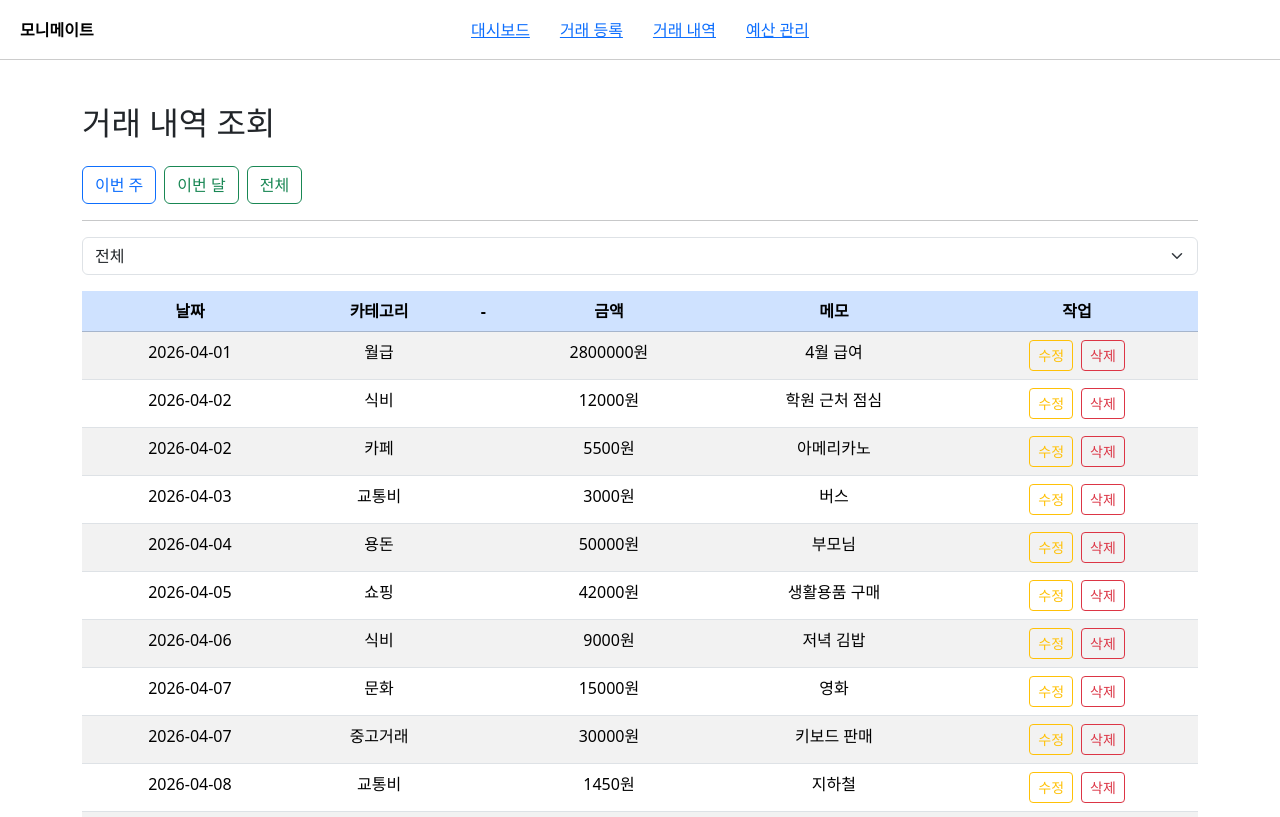
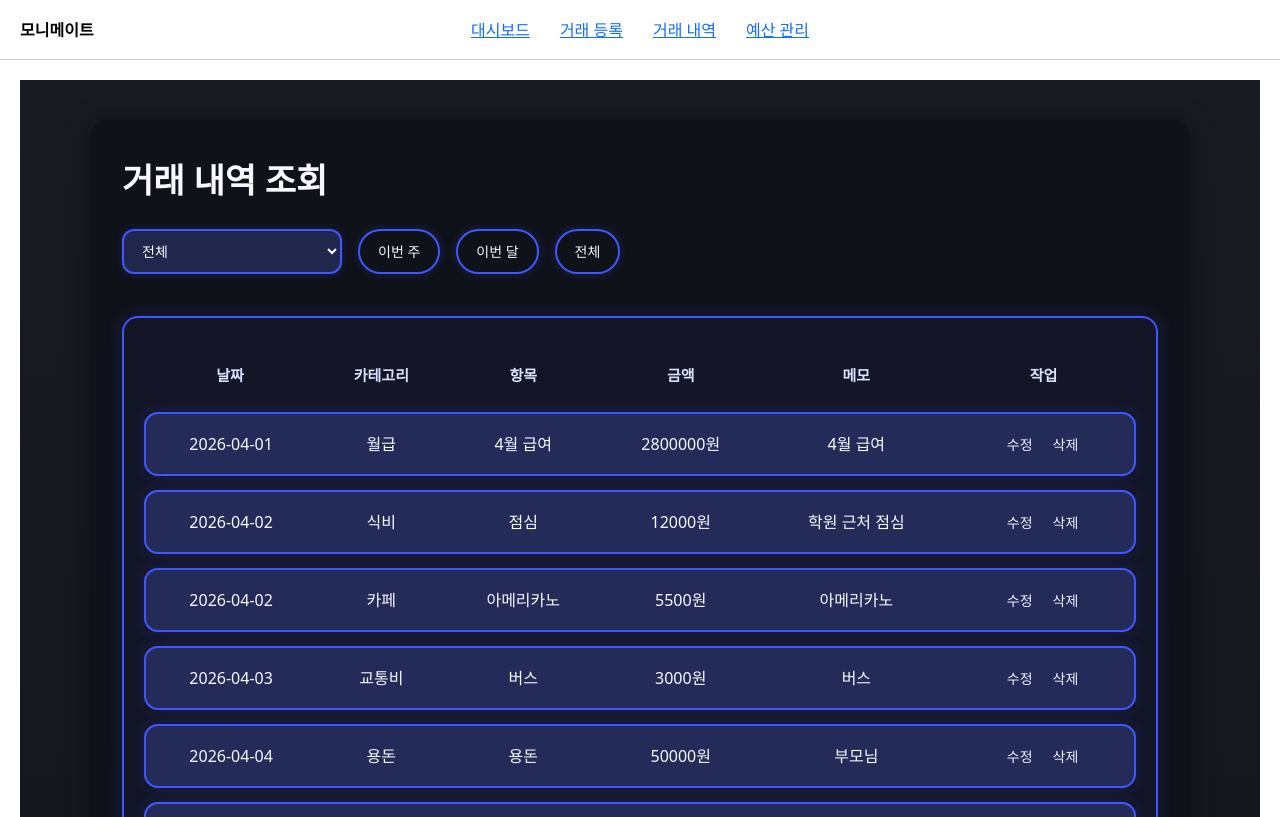
Before and after one commit to KB7-budget-manager-skeleton/budget-manager, a Vue app: page /transactions in a window 1280 px wide. Shown: the top 817 px of the page. Built offline with nearby package versions, Linux system fonts and the light colour scheme; data requests are answered from the project's data file.

Commit message:
feat: 작업 내용

```diff
--- a/db.json
+++ b/db.json
@@ -5,6 +5,7 @@
       "date": "2026-04-01",
       "type": "income",
       "category": "월급",
+      "item": "4월 급여",
       "amount": 2800000,
       "memo": "4월 급여",
       "location": "회사"
@@ -14,6 +15,7 @@
       "date": "2026-04-02",
       "type": "expense",
       "category": "식비",
+      "item": "점심",
       "amount": 12000,
       "memo": "학원 근처 점심",
       "location": "학원 근처 식당"
@@ -23,6 +25,7 @@
       "date": "2026-04-02",
       "type": "expense",
       "category": "카페",
+      "item": "아메리카노",
       "amount": 5500,
       "memo": "아메리카노",
       "location": "스타벅스"
@@ -32,6 +35,7 @@
       "date": "2026-04-03",
       "type": "expense",
       "category": "교통비",
+      "item": "버스",
       "amount": 3000,
       "memo": "버스",
       "location": "통학 버스"
@@ -41,6 +45,7 @@
       "date": "2026-04-04",
       "type": "income",
       "category": "용돈",
+      "item": "용돈",
       "amount": 50000,
       "memo": "부모님",
       "location": "본가"
@@ -50,6 +55,7 @@
       "date": "2026-04-05",
       "type": "expense",
       "category": "쇼핑",
+      "item": "생활용품",
       "amount": 42000,
       "memo": "생활용품 구매",
       "location": "다이소"
@@ -59,6 +65,7 @@
       "date": "2026-04-06",
       "type": "expense",
       "category": "식비",
+      "item": "김밥",
       "amount": 9000,
       "memo": "저녁 김밥",
       "location": "김밥천국"
@@ -68,6 +75,7 @@
       "date": "2026-04-07",
       "type": "expense",
       "category": "문화",
+      "item": "영화",
       "amount": 15000,
       "memo": "영화",
       "location": "CGV"
@@ -77,6 +85,7 @@
       "date": "2026-04-07",
       "type": "income",
       "category": "중고거래",
+      "item": "키보드",
       "amount": 30000,
       "memo": "키보드 판매",
       "location": "당근마켓"
@@ -86,6 +95,7 @@
       "date": "2026-04-08",
       "type": "expense",
       "category": "교통비",
+      "item": "지하철",
       "amount": 1450,
       "memo": "지하철",
       "location": "지하철역"
@@ -95,6 +105,7 @@
       "date": "2025-04-05",
       "type": "income",
       "category": "월급",
+      "item": "작년 급여",
       "amount": 2500000,
       "memo": "작년 급여",
       "location": "회사"
@@ -104,6 +115,7 @@
       "date": "2025-04-10",
       "type": "expense",
       "category": "식비",
+      "item": "점심",
       "amount": 15000,
       "memo": "점심",
       "location": "학교 앞 식당"
@@ -113,6 +125,7 @@
       "date": "2026-01-15",
       "type": "expense",
       "category": "쇼핑",
+      "item": "겨울 옷",
       "amount": 80000,
       "memo": "겨울 옷 구매",
       "location": "무신사 스토어"
@@ -122,6 +135,7 @@
       "date": "2026-01-20",
       "type": "income",
       "category": "보너스",
+      "item": "성과급",
       "amount": 300000,
       "memo": "성과급",
       "location": "회사"
@@ -131,6 +145,7 @@
       "date": "2026-03-01",
       "type": "expense",
       "category": "교통비",
+      "item": "정기권",
       "amount": 50000,
       "memo": "정기권",
       "location": "지하철역"
@@ -140,6 +155,7 @@
       "date": "2026-03-10",
       "type": "expense",
       "category": "카페",
+      "item": "라떼",
       "amount": 6000,
       "memo": "라떼",
       "location": "개인 카페"
@@ -149,6 +165,7 @@
       "date": "2026-03-25",
       "type": "income",
       "category": "용돈",
+      "item": "용돈",
       "amount": 100000,
       "memo": "가족 지원",
       "location": "본가"
@@ -158,6 +175,7 @@
       "date": "2026-03-30",
       "type": "expense",
       "category": "식비",
+      "item": "외식",
       "amount": 13000,
       "memo": "외식",
       "location": "고기집"
@@ -167,6 +185,7 @@
       "date": "2026-03-28",
       "type": "expense",
       "category": "문화",
+      "item": "공연",
       "amount": 20000,
       "memo": "공연",
       "location": "공연장"
@@ -176,6 +195,7 @@
       "date": "2026-03-27",
       "type": "expense",
       "category": "교통비",
+      "item": "버스",
       "amount": 3000,
       "memo": "버스",
       "location": "시내버스"
--- a/src/pages/TransactionListView.vue
+++ b/src/pages/TransactionListView.vue
@@ -1,45 +1,42 @@
 <template>
-  <div class="container mt-4">
+  <div class="transaction-page">
+    <div class="transaction-container">
       <!-- head -->
-    <h2 class="mb-4">거래 내역 조회</h2>
+      <h2 class="page-title">거래 내역 조회</h2>
 
-    <!-- 단위별 필터 버튼  -->
-    <div class="mb-3">
-      <button class="btn btn-outline-primary me-2" @click="setWeek">
-        이번 주
-      </button>
-      <button class="btn btn-outline-success me-2" @click="setMonth">
-        이번 달
-      </button>
-      <button class="btn btn-outline-success me-2" @click="resetFilter">
-        전체
-      </button>
-
-      <hr />
-    </div>
-
+      <div class="filter-row">
         <!-- 카테고리 드롭다운 -->
-    <div class="mb-3">
+        <div class="select-row">
           <select
-        class="form-select"
+            class="category-select"
             :value="store.State.SelectedCategory"
             @change="store.SetSelectedCategory($event.target.value)"
           >
             <option value="all">전체</option>
             <option value="식비">식비</option>
             <option value="교통비">교통비</option>
-        <option value="쇼핑">쇼핑</option>
-        <option value="문화">문화</option>
+            <option value="유흥">유흥</option>
+            <option value="공과금">공과금</option>
+            <option value="월급">월급</option>
+            <option value="용돈">용돈</option>
+            <option value="이자">이자</option>
           </select>
+
+          <!-- 단위별 필터 버튼 -->
+          <button class="filter-btn" @click="setWeek">이번 주</button>
+          <button class="filter-btn" @click="setMonth">이번 달</button>
+          <button class="filter-btn" @click="resetFilter">전체</button>
+        </div>
       </div>
 
-    <!-- 거래내역조회  -->
-    <table class="table table-striped table-hover text-center">
-      <thead class="table-primary">
+      <!-- 거래내역조회 -->
+      <div class="table-wrap">
+        <table class="transaction-table">
+          <thead>
             <tr>
               <th>날짜</th>
               <th>카테고리</th>
-          <th>-</th>
+              <th>항목</th>
               <th>금액</th>
               <th>메모</th>
               <th>작업</th>
@@ -54,11 +51,10 @@
               <td>{{ content.amount }}원</td>
               <td>{{ content.memo }}</td>
 
-          <!-- 작업(수정/ 삭제 ) 버튼 구현 -->
               <td>
-            <button class="btn btn-sm btn-outline-warning me-2">수정</button>
+                <button class="action-btn edit-btn">수정</button>
                 <button
-              class="btn btn-sm btn-outline-danger"
+                  class="action-btn delete-btn"
                   @click="deleteItem(content.id)"
                 >
                   삭제
@@ -68,7 +64,10 @@
           </tbody>
         </table>
       </div>
+    </div>
+  </div>
 </template>
+
 <script setup>
 import { computed, onMounted } from 'vue';
 import { useTransactionStore } from '@/stores/transaction';
@@ -81,7 +80,7 @@ onMounted(() => {
   store.FetchTransactions();
 });
 
-//기간별 핉터
+// 기간별 필터
 const setWeek = () => {
   store.SetSelectedPeriod('week');
 };
@@ -92,12 +91,201 @@ const setMonth = () => {
 
 const resetFilter = () => {
   store.SetSelectedPeriod('all');
-  store.SetSelectedCategory('all');
 };
 
 const deleteItem = (id) => {
   store.DeleteTransaction(id);
 };
+</script>
 
-//카테고리별 필터
-</script>
+<style scoped>
+.transaction-page {
+  min-height: 100vh;
+  background: linear-gradient(180deg, #191b22 0%, #101117 100%);
+  padding: 40px 20px;
+  color: #ffffff;
+}
+
+.transaction-container {
+  max-width: 1100px;
+  margin: 0 auto;
+  padding: 40px 32px;
+  background: rgba(13, 15, 24, 0.7);
+  border-radius: 18px;
+  box-shadow: 0 0 24px rgba(0, 0, 0, 0.35);
+}
+
+.page-title {
+  font-size: 34px;
+  font-weight: 700;
+  margin-bottom: 28px;
+  color: #f8f9ff;
+}
+
+/* 상단 버튼 줄 */
+.filter-row {
+  display: flex;
+  justify-content: space-between;
+  align-items: center;
+  gap: 12px;
+  margin-bottom: 20px;
+}
+
+.filter-btn {
+  background: transparent;
+  color: #f3f6ff;
+  border: 2px solid #3f57ff;
+  border-radius: 999px;
+  padding: 8px 18px;
+  font-size: 14px;
+  font-weight: 500;
+  cursor: pointer;
+  transition: 0.25s ease;
+  box-shadow: 0 0 10px rgba(63, 87, 255, 0.2);
+}
+
+.filter-btn:hover {
+  background: rgba(63, 87, 255, 0.14);
+  box-shadow: 0 0 14px rgba(63, 87, 255, 0.35);
+}
+
+/* 드롭다운 */
+.select-row {
+  margin-bottom: 22px;
+  display: flex;
+  justify-content: flex-start;
+  gap: 16px;
+}
+
+.category-select {
+  width: 220px;
+  background: rgba(35, 40, 82, 0.9);
+  color: #ffffff;
+  border: 2px solid #3f57ff;
+  border-radius: 12px;
+  padding: 10px 14px;
+  font-size: 14px;
+  outline: none;
+  box-shadow: 0 0 10px rgba(63, 87, 255, 0.18);
+}
+
+.category-select:focus {
+  border-color: #6f85ff;
+  box-shadow: 0 0 12px rgba(111, 133, 255, 0.3);
+}
+
+/* 테이블 바깥 박스 */
+.table-wrap {
+  border: 2px solid #3f57ff;
+  border-radius: 16px;
+  padding: 20px;
+  background: rgba(28, 33, 70, 0.32);
+  box-shadow: 0 0 18px rgba(63, 87, 255, 0.18);
+  overflow-x: auto;
+}
+
+/* 테이블 */
+.transaction-table {
+  width: 100%;
+  border-collapse: separate;
+  border-spacing: 0 14px;
+  color: #ffffff;
+}
+
+/* 테이블 헤더 */
+.transaction-table thead tr {
+  background: transparent;
+}
+
+.transaction-table th {
+  font-size: 15px;
+  font-weight: 600;
+  color: #dbe2ff;
+  padding: 12px 10px;
+  text-align: center;
+}
+
+/* 테이블 본문 행 */
+.transaction-table tbody tr {
+  background: rgba(40, 46, 95, 0.88);
+  box-shadow: 0 0 12px rgba(63, 87, 255, 0.16);
+}
+
+.transaction-table tbody td {
+  padding: 18px 12px;
+  text-align: center;
+  color: #f8f9ff;
+  border-top: 2px solid #3f57ff;
+  border-bottom: 2px solid #3f57ff;
+}
+
+/* 각 줄 양 끝 둥글게 */
+.transaction-table tbody td:first-child {
+  border-left: 2px solid #3f57ff;
+  border-top-left-radius: 14px;
+  border-bottom-left-radius: 14px;
+}
+
+.transaction-table tbody td:last-child {
+  border-right: 2px solid #3f57ff;
+  border-top-right-radius: 14px;
+  border-bottom-right-radius: 14px;
+}
+
+/* 작업 버튼 */
+.action-btn {
+  background: transparent;
+  border: none;
+  color: #eef2ff;
+  font-size: 14px;
+  font-weight: 500;
+  cursor: pointer;
+  margin: 0 4px;
+  transition: 0.2s ease;
+}
+
+.edit-btn:hover {
+  background-color: #ffc107; /* 노랑 */
+  color: #000;
+  border: none;
+  padding: 6px 12px;
+  border-radius: 6px;
+  font-weight: 600;
+  cursor: pointer;
+}
+
+.delete-btn:hover {
+  background-color: #dc3545; /* 빨강 */
+  color: #fff;
+  border: none;
+  padding: 6px 12px;
+  border-radius: 6px;
+  font-weight: 600;
+  cursor: pointer;
+}
+
+/* 반응형 */
+@media (max-width: 768px) {
+  .transaction-container {
+    padding: 24px 16px;
+  }
+
+  .page-title {
+    font-size: 26px;
+  }
+
+  .filter-row {
+    justify-content: flex-start;
+  }
+
+  .category-select {
+    width: 100%;
+  }
+
+  .transaction-table th,
+  .transaction-table td {
+    font-size: 13px;
+    padding: 12px 8px;
+  }
+}
+</style>
```
Lines whose indentation alone changed are shown as unchanged.
